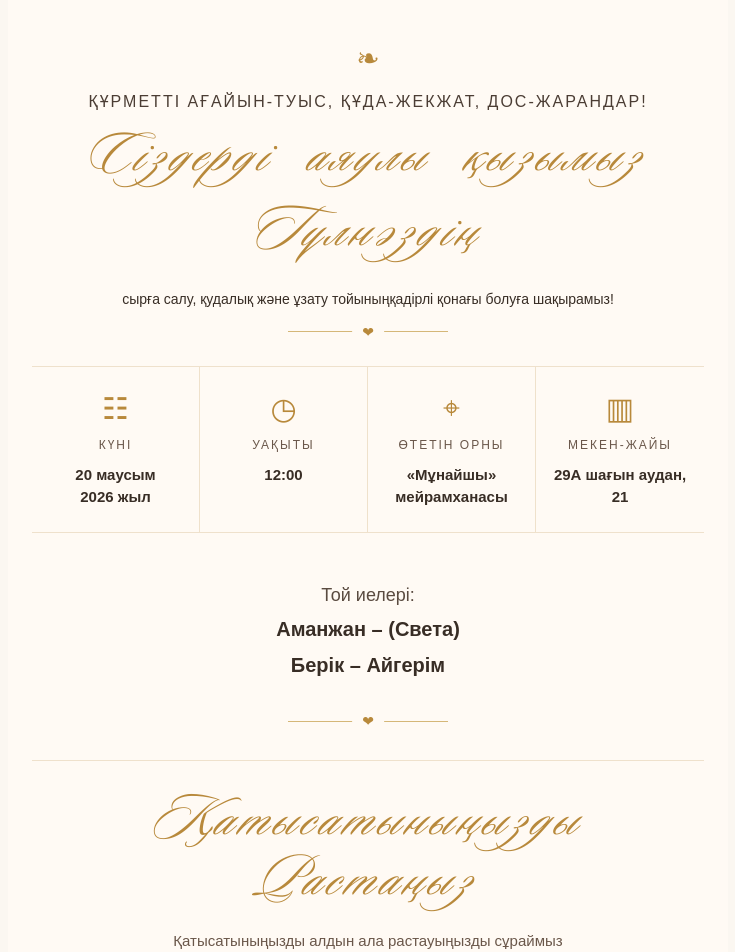
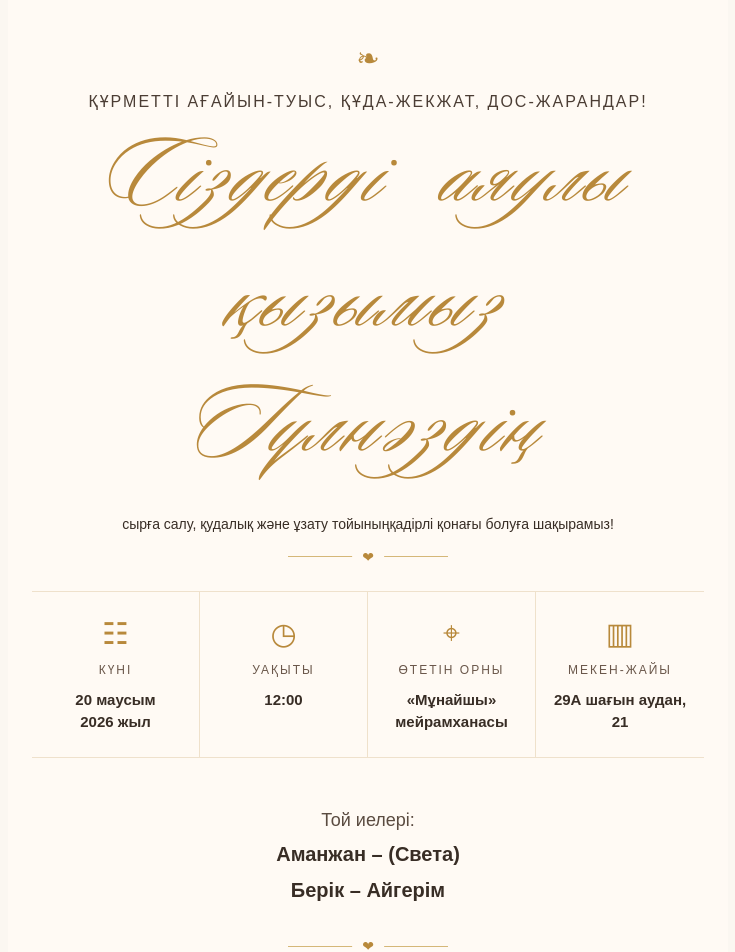
Before and after one commit to ValeriyDeg/index, a plain HTML site: page index.html in a window 1280 px wide. Shown: the part 560-1512 px from the top of the page, without its empty margins (272-1007 px from the left). Drawn offline with Linux system fonts and the light colour scheme; a web font is replaced by a local one.

Commit message:
Update index.html

```diff
--- a/index.html
+++ b/index.html
@@ -78,7 +78,7 @@
   }
   h1 {
     font-family: 'Ceremonious-one', serif;
-    font-size: 60px;
+    font-size: 100px;
     line-height: 1.25;
     font-weight: 500;
     color: #b8893b;
@@ -193,7 +193,7 @@
 
   .rsvp-title {
     font-family: 'Ceremonious-one', serif;
-    font-size: 60px;
+    font-size: 100px;
     color: #b8893b;
     letter-spacing: 5px;
     line-height: 1;
```
